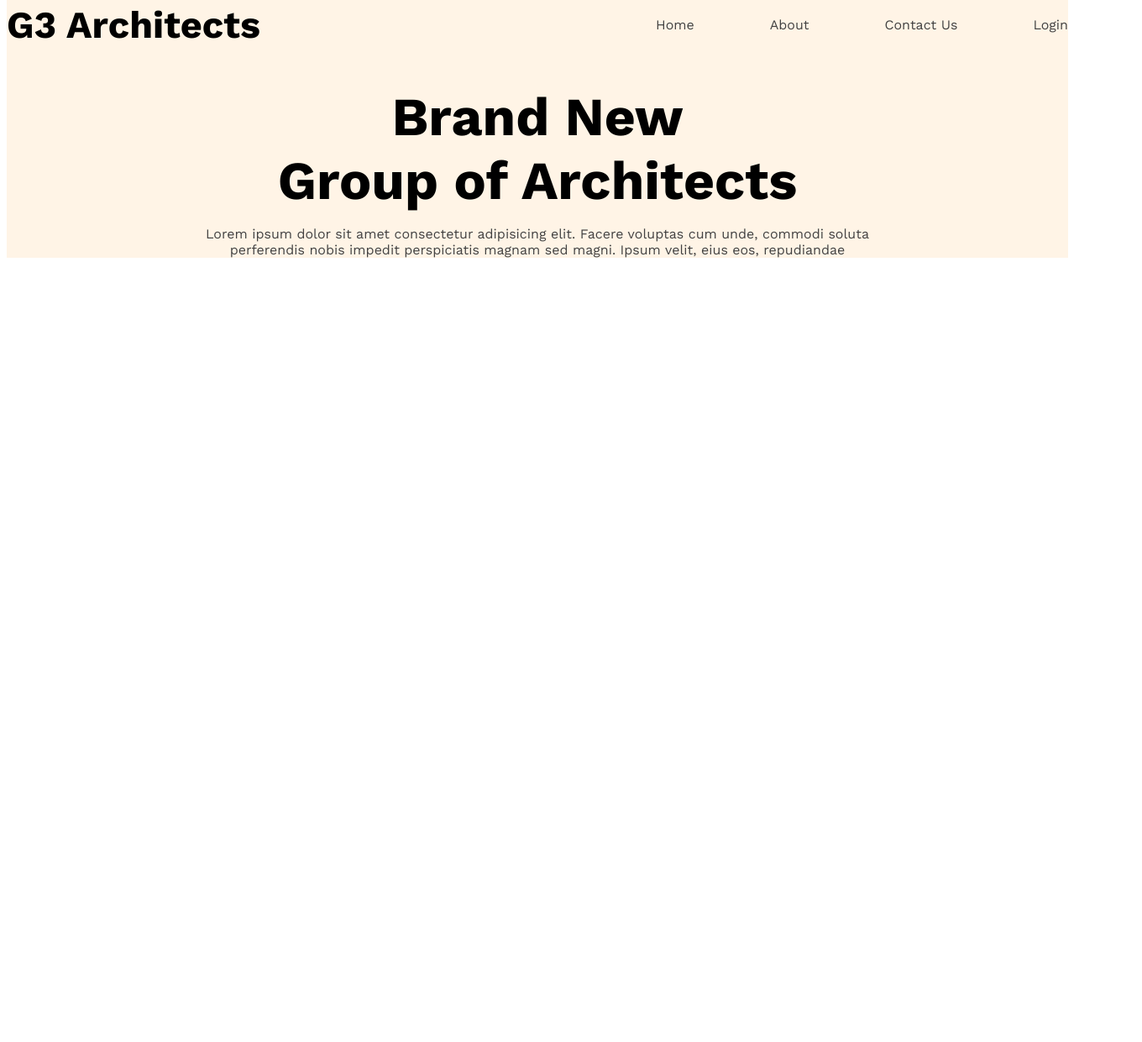
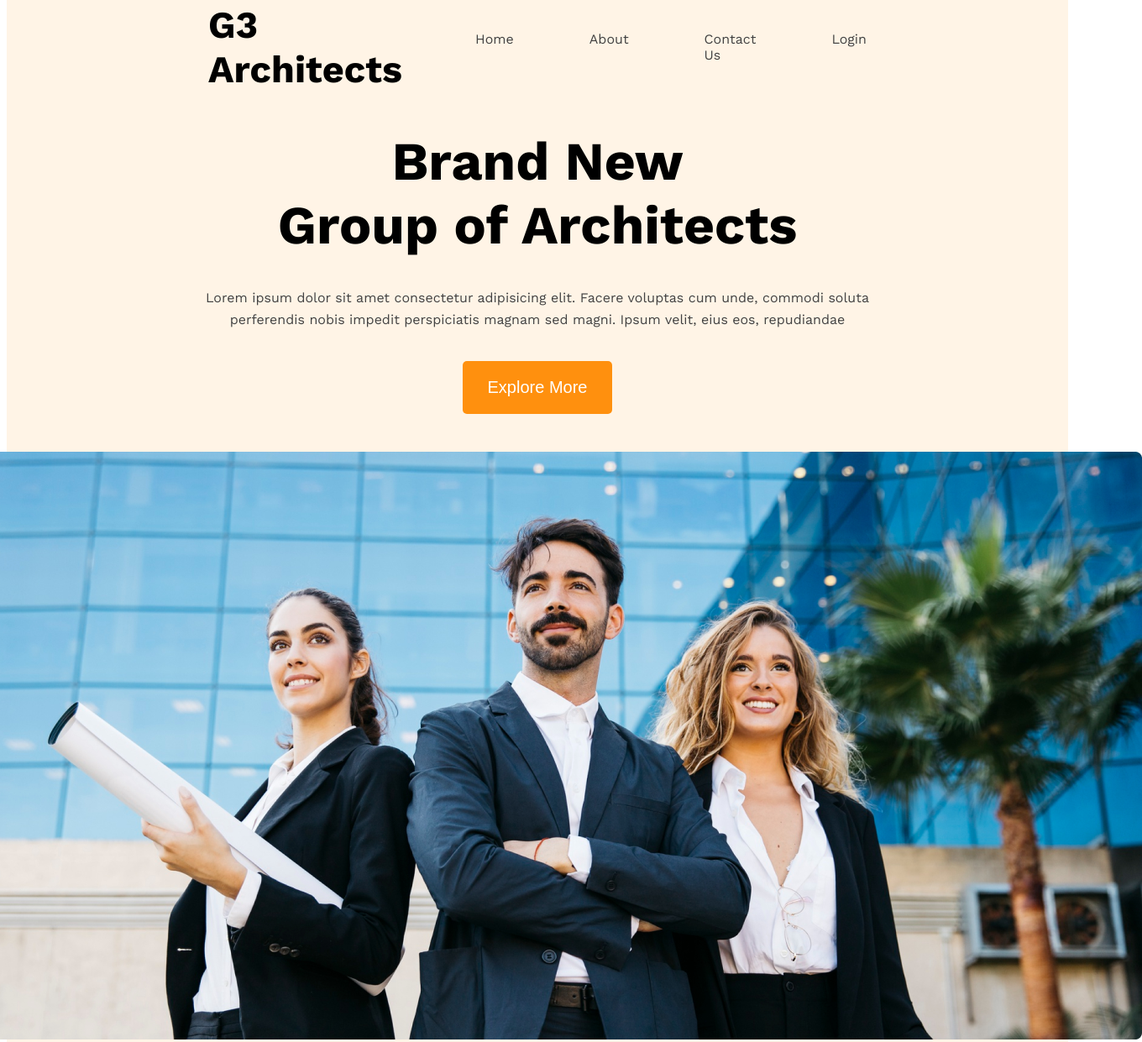
Before and after one commit to sulayman-a-khan/g3-architects-website, a plain HTML site: page index.html in a window 1280 px wide. Shown: the part 50-1291 px from the top of the page at 84% size, 1360 px wide, since content can reach past the window. Before the commit the page ends 800 px from the top, so only its background shows below. Drawn offline with nearby package versions, Linux system fonts and the light colour scheme.

Commit message:
header completed with banner image

```diff
--- a/index.html
+++ b/index.html
@@ -26,6 +26,12 @@
           perspiciatis magnam sed magni. Ipsum velit, eius eos, repudiandae
         </p>
       </div>
+      <div class="button-div">
+        <button class="orange-button">Explore More</button>
+      </div>
+      <div class="header-image">
+        <img src="images/banner.png" alt="">
+      </div>
     </header>
     <main></main>
     <footer></footer>
--- a/styles/index.css
+++ b/styles/index.css
@@ -18,7 +18,7 @@
     display: flex;
     justify-content: space-between;
     align-items: center;
-    max-width: 1440px;
+    padding: 0 240px;
     margin: 0 auto;
 
 
@@ -57,6 +57,25 @@
 }
 .under-navbar p {
     font-size: 16px;
+    line-height: 26px;
     text-align: center;
     color: #424242;
+    padding: 20px 0px;
 }
+.orange-button {
+    background-color: #ff900e;
+    font-size: 20px;
+    padding: 20px 30px;
+    color: white;
+    border: none;
+    border-radius: 5px;
+}
+.button-div {
+    display: flex;
+    justify-content: center;
+}
+.header-image {
+    display: flex;
+    justify-content: center;
+    padding: 45px 240px;
+}
```
